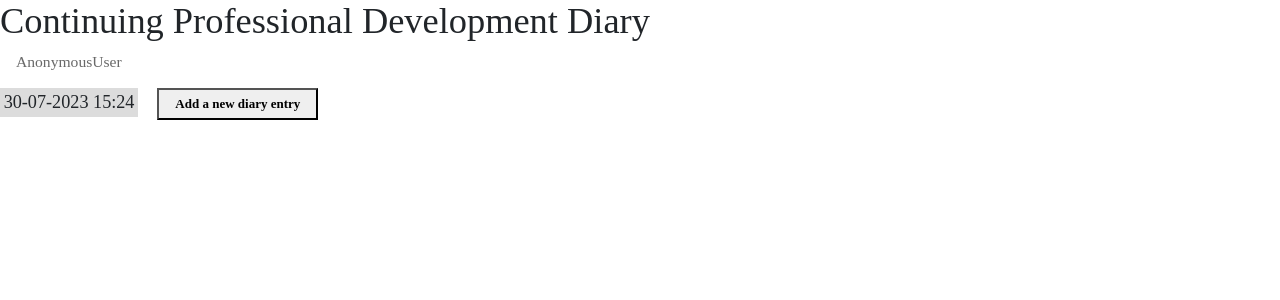
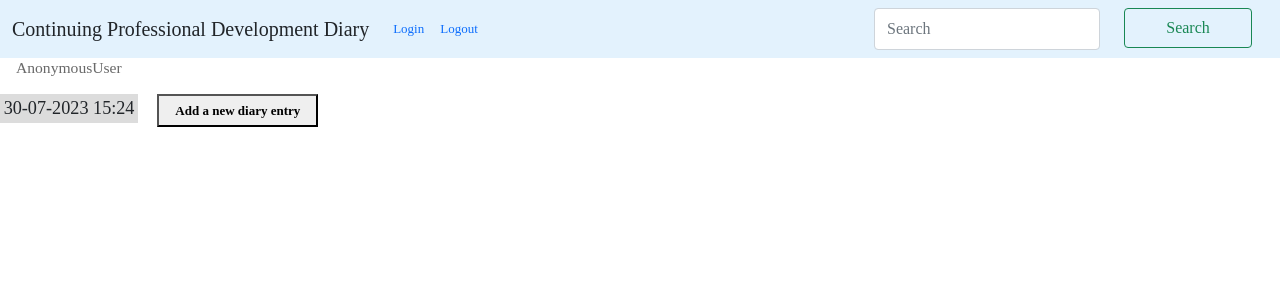
Before and after one commit to DaveTrev/p4-Django-diary, a Django app: page / in a window 1280 px wide. Shown: the top 300 px of the page. Run offline with Django 3.2, Linux system fonts and the light colour scheme; data that the repository does not hold is empty; some web fonts are replaced.

Commit message:
add bootstrap navbar

```diff
--- a/cpddiary/templates/cpddiary/base.html
+++ b/cpddiary/templates/cpddiary/base.html
@@ -20,8 +20,28 @@
 
 <body>
 <!-- Bootstrap navbar goes here! -->
-    <h1><a href="/">Continuing Professional Development Diary</a></h1>
-
+    <nav class="navbar navbar-expand-lg bg-body-tertiary" style="background-color: #e3f2fd;">
+        <div class="container-fluid">
+          <a class="navbar-brand" href="/">Continuing Professional Development Diary</a>
+          <button class="navbar-toggler" type="button" data-bs-toggle="collapse" data-bs-target="#navbarSupportedContent" aria-controls="navbarSupportedContent" aria-expanded="false" aria-label="Toggle navigation">
+            <span class="navbar-toggler-icon"></span>
+          </button>
+          <div class="collapse navbar-collapse" id="navbarSupportedContent">
+            <ul class="navbar-nav me-auto mb-2 mb-lg-0">
+              <li class="nav-item">
+                <a class="nav-link active" aria-current="page" href="#">Login</a>
+              </li>
+              <li class="nav-item">
+                <a class="nav-link" href="#">Logout</a>
+              </li>
+            </ul>
+            <form class="d-flex" role="search">
+              <input class="form-control me-2" type="search" placeholder="Search" aria-label="Search">
+              <button class="btn btn-outline-success" type="submit">Search</button>
+            </form>
+          </div>
+        </div>
+      </nav>
 <!-- if adding login screen add text to describe what counts as cpd -->
 
 <!-- possible link to coru and about page on logging cpd to be added -->
--- a/cpddiary/templates/cpddiary/entry_confirm_delete.html
+++ b/cpddiary/templates/cpddiary/entry_confirm_delete.html
@@ -1,6 +1,7 @@
 {% extends "cpddiary/base.html" %}
 
 {% block content %}
+<!-- Bootstrap form goes here! -->
     <form method="post">{% csrf_token %}
         <p>
             Are you sure you want to delete this diary entry?
--- a/cpddiary/templates/cpddiary/entry_list.html
+++ b/cpddiary/templates/cpddiary/entry_list.html
@@ -1,7 +1,7 @@
 {% extends "cpddiary/base.html" %}
 
 {% block content %}
-
+<!-- Bootstrap form goes here! -->
 <p>{{ request.user }}</p>
 
 <article>
```
